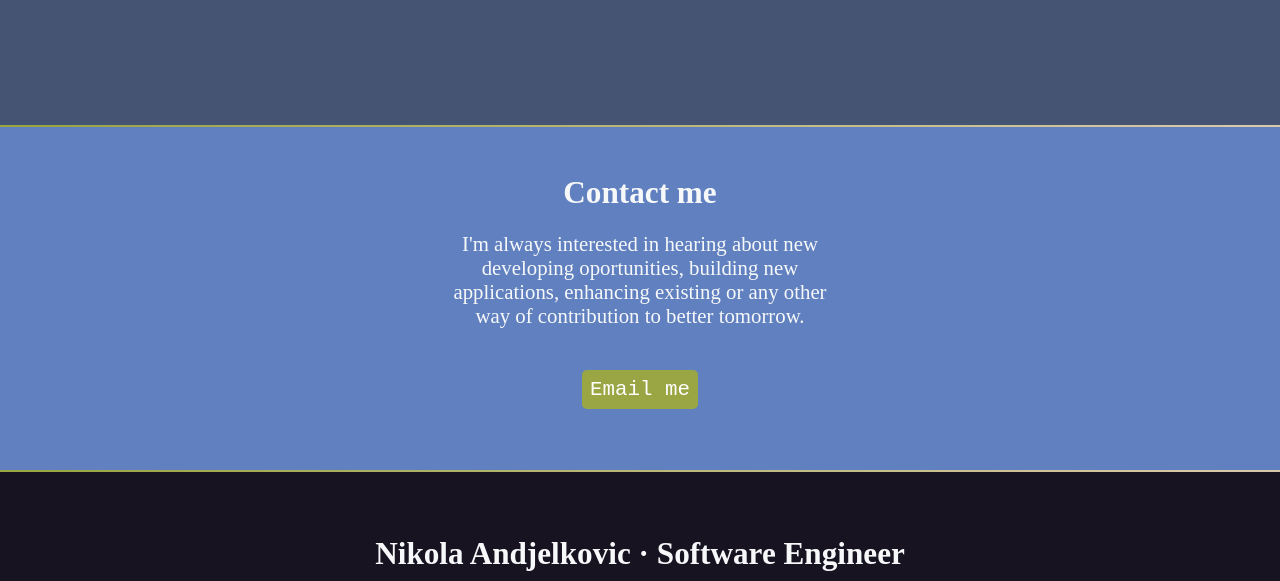
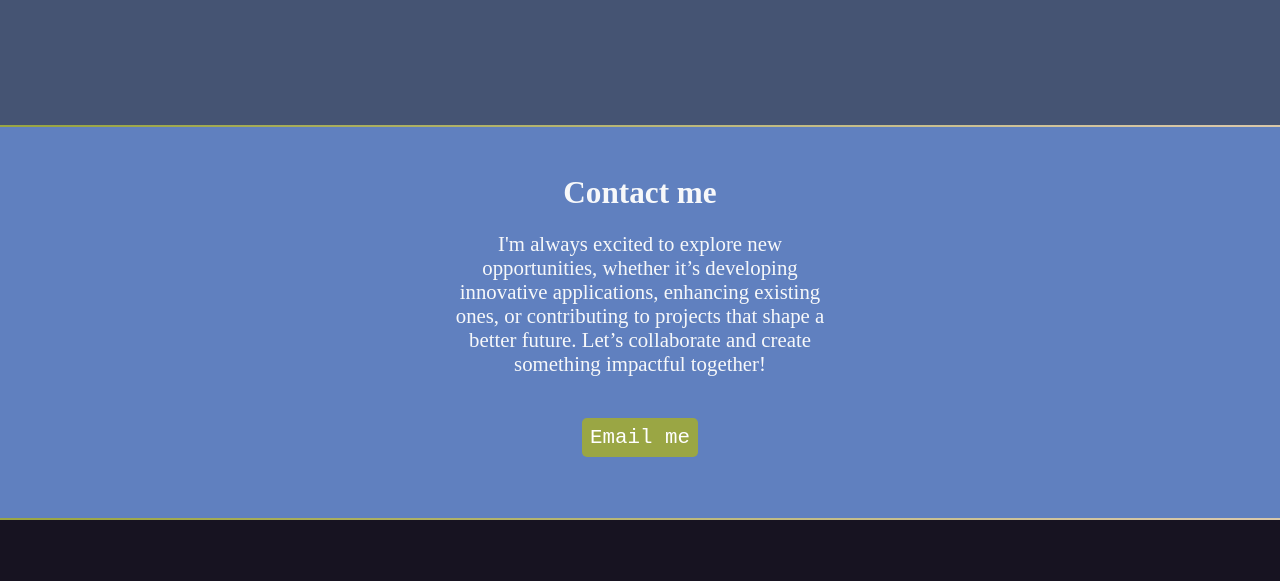
Before and after one commit to Nikolaa92/Nikolaa92.github.io, a website: page index.html in a window 1280 px wide. Shown: the part 2065-2646 px from the top of the page. Drawn offline with Linux system fonts and the light colour scheme.

Commit message:
contact me section context change

```diff
--- a/index.html
+++ b/index.html
@@ -107,7 +107,7 @@
       <section id="contact">
         <h2>Contact me</h2>
         <p>
-          I'm always interested in hearing about new developing oportunities, building new applications, enhancing existing or any other way of contribution to better tomorrow.
+          I'm always excited to explore new opportunities, whether it’s developing innovative applications, enhancing existing ones, or contributing to projects that shape a better future. Let’s collaborate and create something impactful together!
         </p>
         <p><a href="mailto:nandelkovic53@gmail.com" class="button">Email me</a></p>
       </section>
```
Also changed, not shown: about.html (line endings or trailing spaces).
